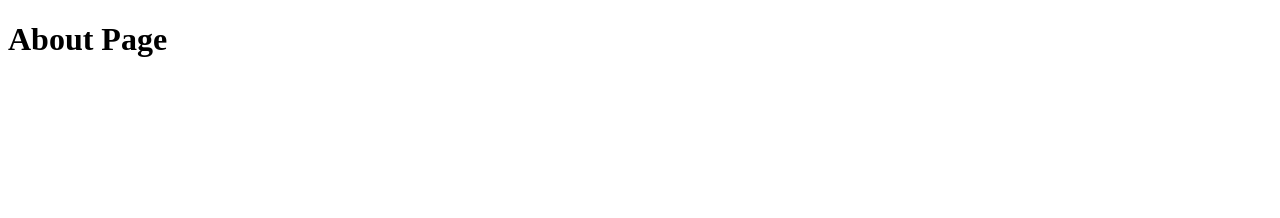
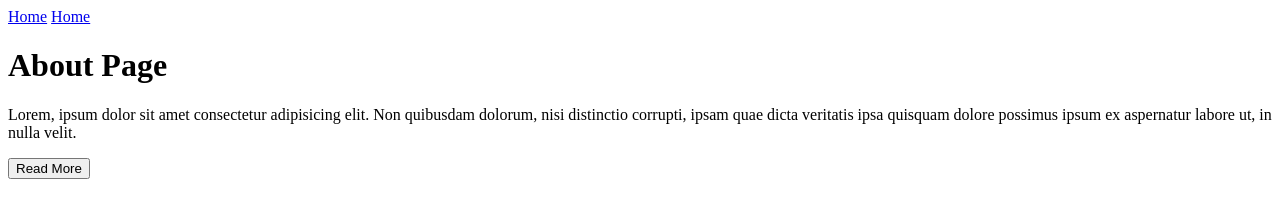
Before and after one commit to codeit-np/js-class, a plain HTML site: page about.html in a window 1280 px wide. Drawn offline with Linux system fonts and the light colour scheme.

Commit message:
navbar added

```diff
--- a/about.html
+++ b/about.html
@@ -6,6 +6,16 @@
     <title>Document</title>
   </head>
   <body>
+    <nav>
+      <a href="index.html">Home</a>
+      <a href="about.html">Home</a>
+    </nav>
     <h1>About Page</h1>
+    <p>
+      Lorem, ipsum dolor sit amet consectetur adipisicing elit. Non quibusdam
+      dolorum, nisi distinctio corrupti, ipsam quae dicta veritatis ipsa
+      quisquam dolore possimus ipsum ex aspernatur labore ut, in nulla velit.
+    </p>
+    <button>Read More</button>
   </body>
 </html>
```
Also changed, not shown: index.html (+4 -0 lines).
